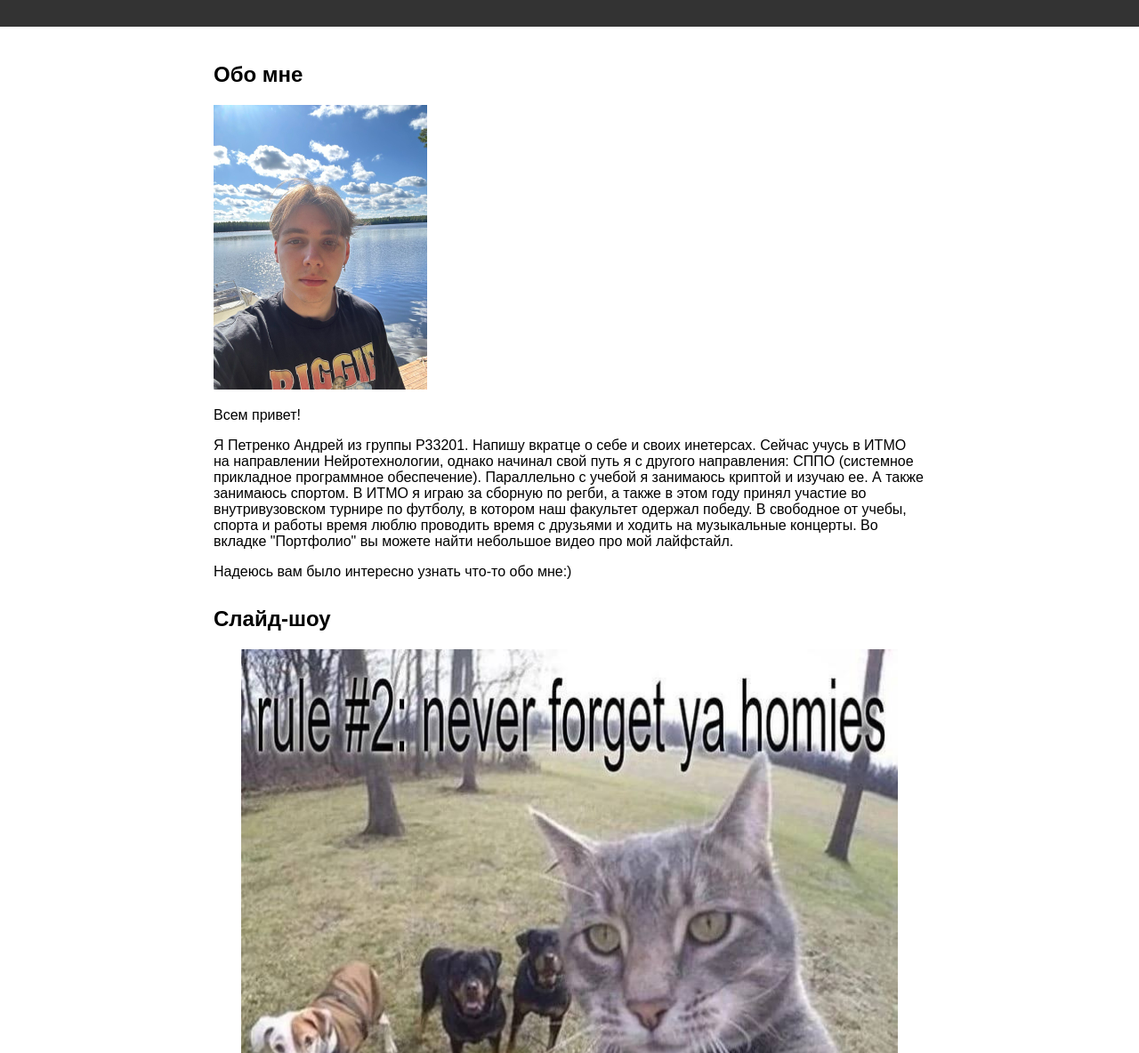
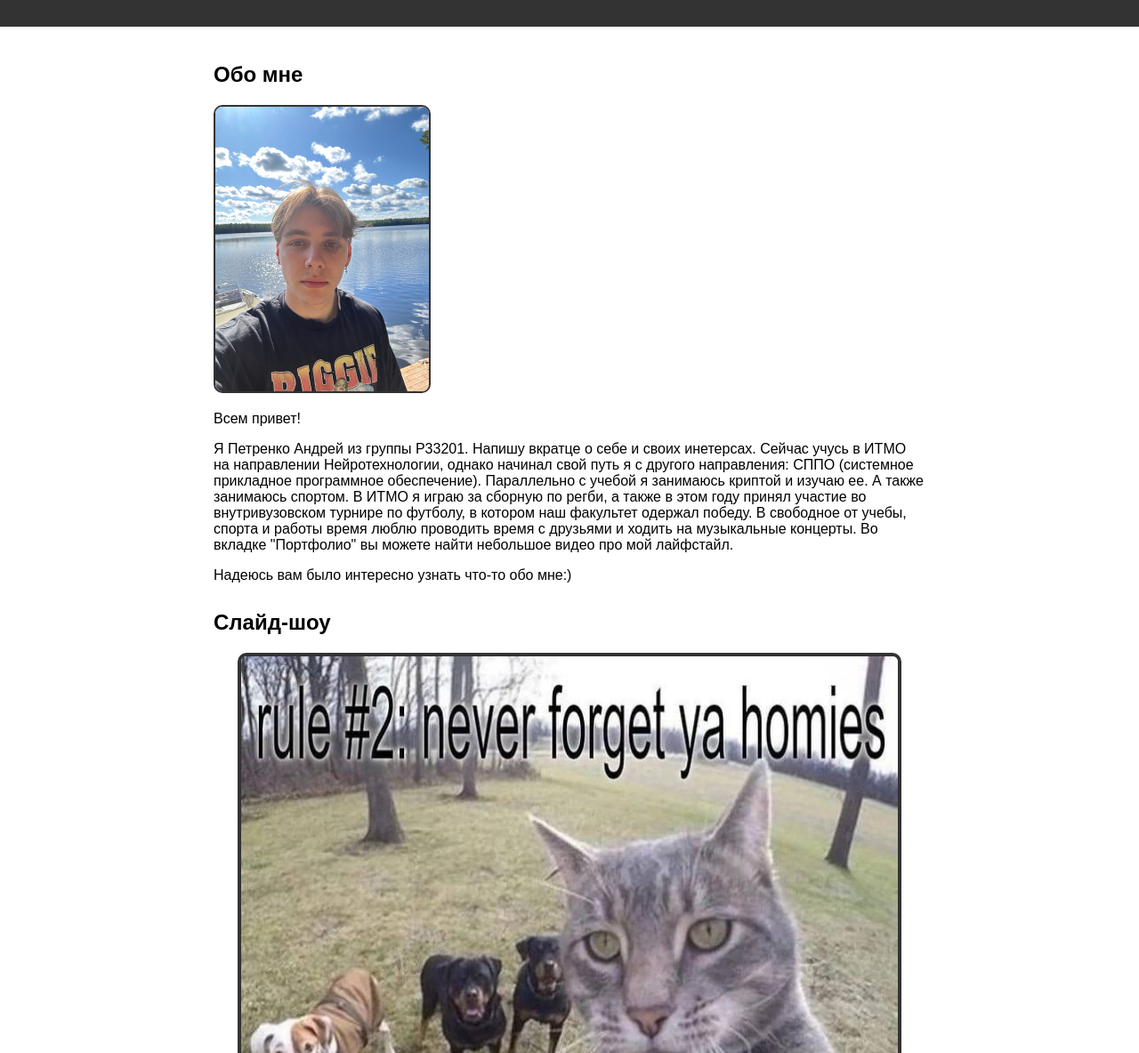
Before and after one commit to stepancar-web-programming/2023-fall-lab-portfolio-petrenko-a.-a, a website: page index.html in a window 1280 px wide. Shown: the part 116-1300 px from the top of the page at 89% size. Drawn offline with Linux system fonts and the light colour scheme.

Commit message:
Update style.css some style fixes

```diff
--- a/style.css
+++ b/style.css
@@ -47,6 +47,8 @@ section {
     max-width: 738px;
     max-height: 728px;
     margin: 0 auto;
+    border: 4px solid #333;
+    border-radius: 10px;
 }
 
 .slider {
@@ -80,11 +82,15 @@ section {
 img.profile-image {
     max-width: 30%;
     height: auto;
+    border: 2px solid #333;
+    border-radius: 10px;
 }
 
 video {
     max-width: 100%;
     margin: 0 auto;
+    border: 4px solid #333;
+    border-radius: 10px;
 }
 
 footer {
```
